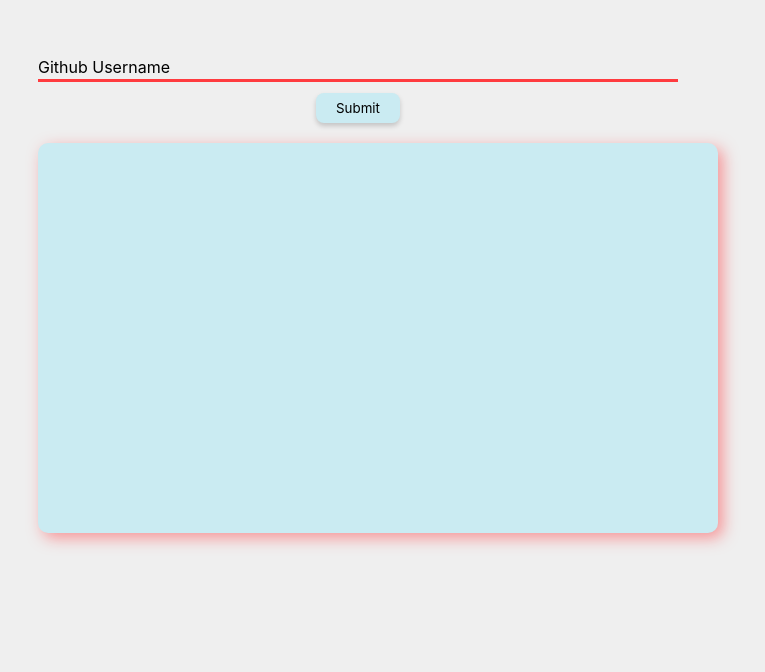
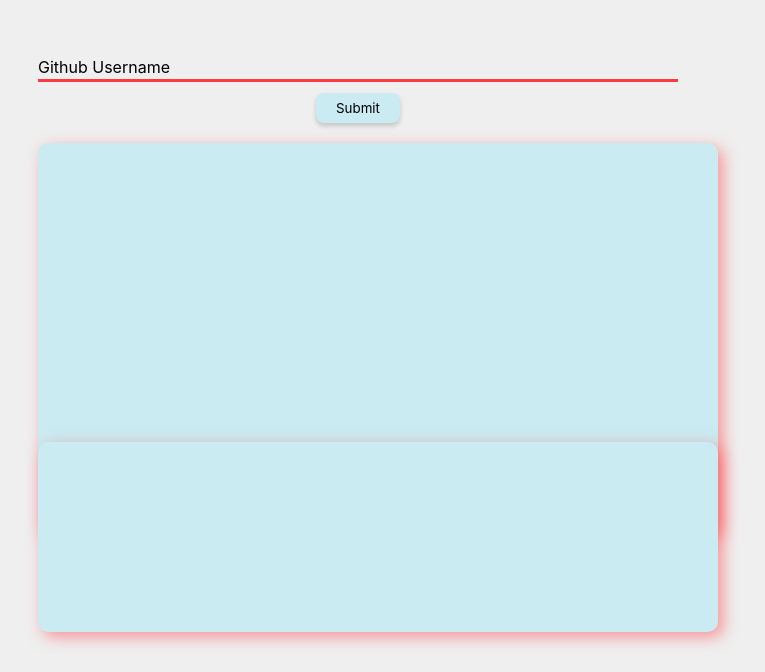
Before and after one commit to ColemanSWE/github-api-project, a React (Create React App) app: page / in a window 1280 px wide. Shown: the part 128-800 px from the top of the page, without its empty margins (282-1047 px from the left). Built offline with nearby package versions, Linux system fonts and the light colour scheme.

Commit message:
Added a component to give the user a grade. Might need to just put it in with the summary cmponent tho.

```diff
--- a/src/App.css
+++ b/src/App.css
@@ -2,12 +2,16 @@
   text-align: center;
 }
 
-.App-header {
-  background-color: #EFEFEF;
+.App-container {
+  background-color: #efefef;
   min-height: 100vh;
   display: flex;
   flex-direction: column;
   align-items: center;
-  justify-content: center;
+  justify-content: space-between;
   color: black;
 }
+
+.App-container div {
+  flex: 1;
+}
--- a/src/App.jsx
+++ b/src/App.jsx
@@ -1,11 +1,12 @@
 import './App.css';
-import { SummaryCard } from './Components';
+import { SummaryCard, GradeCard } from './Components';
 
 function App() {
   return (
     <div className="App">
-      <header className="App-header">
+      <header className="App-container">
         <SummaryCard />
+        <GradeCard />
       </header>
     </div>
   );
--- /dev/null
+++ b/src/Components/GradeCard/GradeCard.jsx
@@ -0,0 +1,13 @@
+import { Component } from 'react'
+import styles from './styles.module.scss'
+
+export class GradeCard extends Component {
+    render() {
+        return (
+            <div className={styles.form}>
+                <div className={styles.container}>
+                </div>
+            </div>
+        )
+    }
+}
--- /dev/null
+++ b/src/Components/GradeCard/index.js
@@ -0,0 +1 @@
+export * from './GradeCard'
--- /dev/null
+++ b/src/Components/GradeCard/styles.module.scss
@@ -0,0 +1,18 @@
+$btnColor: #caebf2;
+
+.container {
+  padding: 20px 20px 20px 20px;
+  margin-top: 20px;
+  overflow: hidden;
+  width: 50%;
+  height: 150px;
+  background: $btnColor;
+  box-shadow: 5px 5px 15px rgba(#ff3b3f, 0.5);
+  border-radius: 10px;
+  display: flex;
+  justify-content: space-between;
+  order: 1;
+  position: absolute;
+  bottom: 5%;
+  left: 25%;
+}
--- a/src/Components/URLBar/styles.module.scss
+++ b/src/Components/SummaryCard/styles.module.scss
@@ -98,6 +98,7 @@ $btnColor: #caebf2;
   border-radius: 10px;
   display: flex;
   justify-content: space-between;
+  order: -1;
 
   img {
     position: relative;
--- a/src/Components/index.js
+++ b/src/Components/index.js
@@ -1 +1,2 @@
-export * from './URLBar'
+export * from './GradeCard'
+export * from './SummaryCard'
```
Also changed, not shown: src/Components/SummaryCard/SummaryCard.jsx (renamed from src/Components/URLBar/SummaryCard.jsx), src/Components/SummaryCard/index.js (renamed from src/Components/URLBar/index.js).
